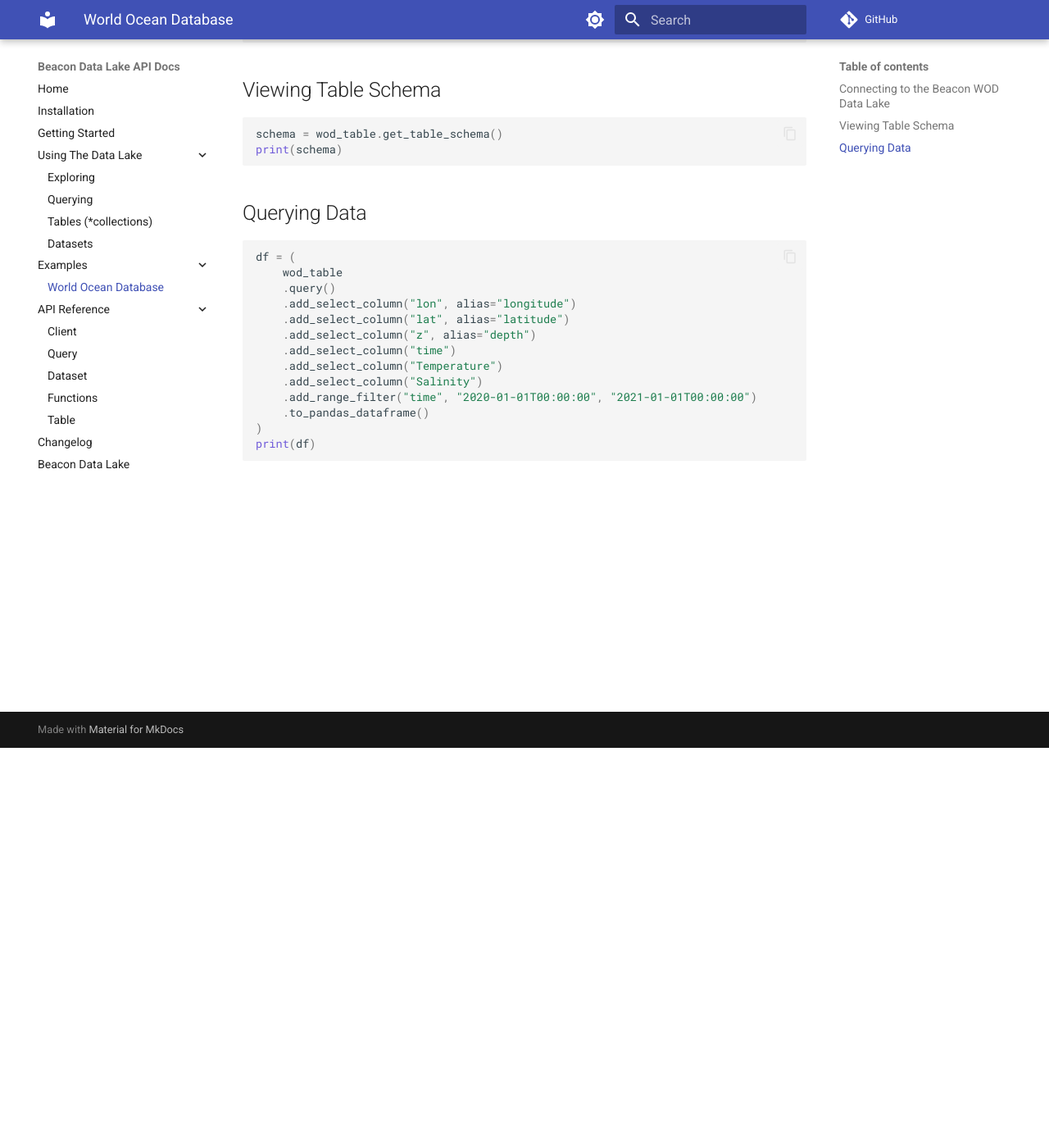
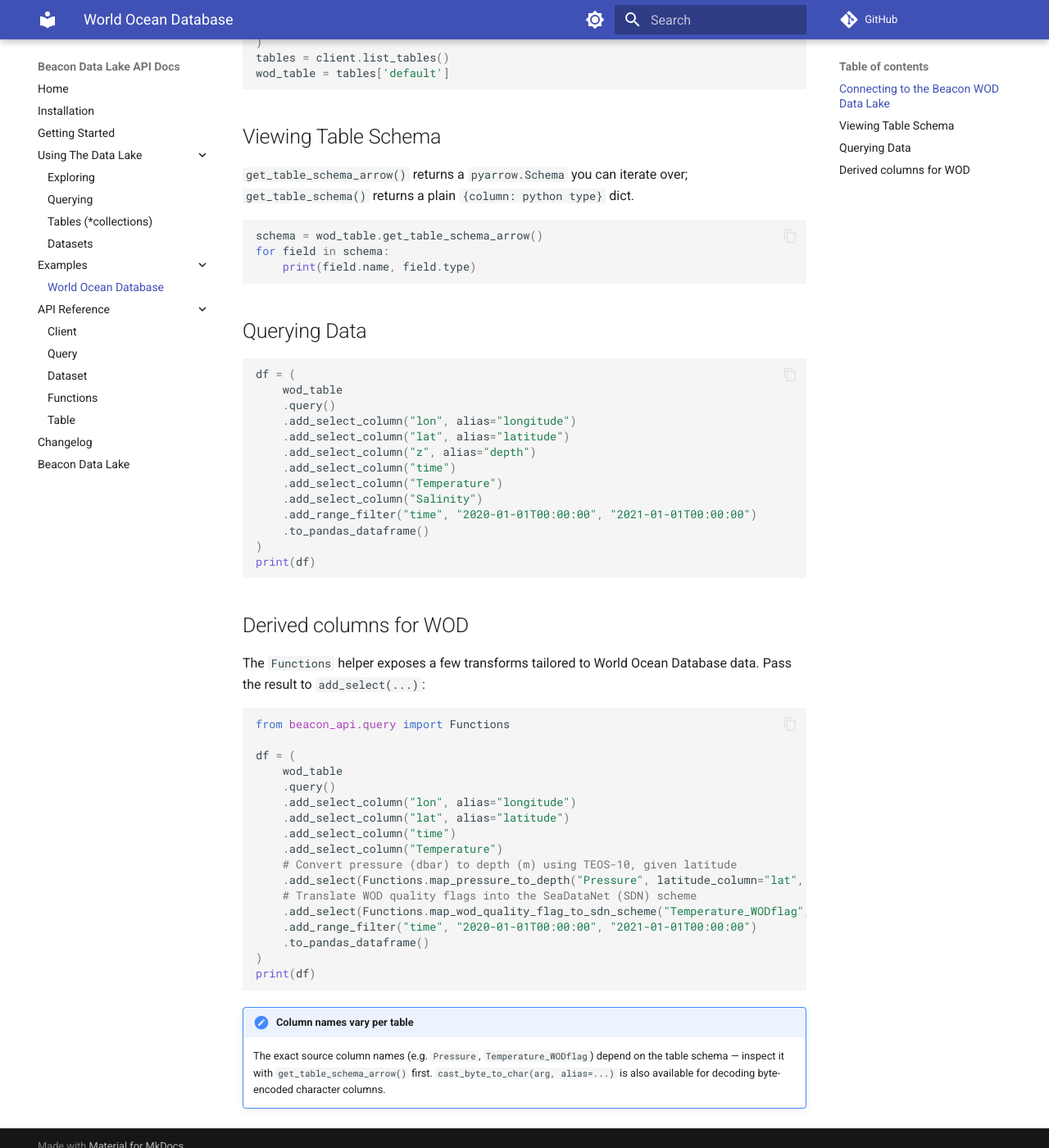
Before and after one commit to maris-development/beacon-py, an MkDocs documentation site: the page built from docs/examples/wod.md, in a window 1280 px wide and 1400 px high, scrolled down 488 px. Shown: the whole window at 82% size. Built offline with MkDocs 1.6.1 and Material for MkDocs 9.7.7, drawn with Linux system fonts in a browser that asks for light colours; comment, search, counter and statistics services are not loaded; the version menu is left out.

````diff
--- a/docs/examples/wod.md
+++ b/docs/examples/wod.md
@@ -7,16 +7,22 @@ The World Ocean Database (WOD) is a comprehensive collection of oceanographic da
 ```python
 from beacon_api import Client
 
-client = Client("https://beacon-wod.maris.nl")
+client = Client(
+    "https://beacon-wod.maris.nl",
+    user_agent="my-app/1.0 (you@example.com)",
+)
 tables = client.list_tables()
 wod_table = tables['default']
 ```
 
 ## Viewing Table Schema
 
+`get_table_schema_arrow()` returns a `pyarrow.Schema` you can iterate over; `get_table_schema()` returns a plain `{column: python type}` dict.
+
 ```python
-schema = wod_table.get_table_schema()
-print(schema)
+schema = wod_table.get_table_schema_arrow()
+for field in schema:
+    print(field.name, field.type)
 ```
 
 ## Querying Data
@@ -36,3 +42,30 @@ df = (
 )
 print(df)
 ```
+
+## Derived columns for WOD
+
+The `Functions` helper exposes a few transforms tailored to World Ocean Database data. Pass the result to `add_select(...)`:
+
+```python
+from beacon_api.query import Functions
+
+df = (
+    wod_table
+    .query()
+    .add_select_column("lon", alias="longitude")
+    .add_select_column("lat", alias="latitude")
+    .add_select_column("time")
+    .add_select_column("Temperature")
+    # Convert pressure (dbar) to depth (m) using TEOS-10, given latitude
+    .add_select(Functions.map_pressure_to_depth("Pressure", latitude_column="lat", alias="depth"))
+    # Translate WOD quality flags into the SeaDataNet (SDN) scheme
+    .add_select(Functions.map_wod_quality_flag_to_sdn_scheme("Temperature_WODflag", alias="temp_qc_sdn"))
+    .add_range_filter("time", "2020-01-01T00:00:00", "2021-01-01T00:00:00")
+    .to_pandas_dataframe()
+)
+print(df)
+```
+
+!!! note "Column names vary per table"
+    The exact source column names (e.g. `Pressure`, `Temperature_WODflag`) depend on the table schema — inspect it with `get_table_schema_arrow()` first. `cast_byte_to_char(arg, alias=...)` is also available for decoding byte-encoded character columns.
--- a/pyproject.toml
+++ b/pyproject.toml
@@ -8,7 +8,7 @@ build-backend = "setuptools.build_meta"
 
 [project]
 name = "beacon-api"
-version = "1.3.0"  # CI will replace this during nightly build
+version = "1.3.1"  # CI will replace this during nightly build
 description = "Python interface wrapper for interacting with Beacon Nodes."
 readme = "README.md"
 requires-python = ">=3.10"
````
Also changed, not shown: README.md (+130 -6 lines), docs/getting_started.md (+30 -19 lines), docs/index.md (+14 -13 lines), docs/using/datasets.md (+4 -1 lines), docs/using/exploring.md (+5 -2 lines), docs/using/querying.md (+30 -8 lines), 4 other files.
